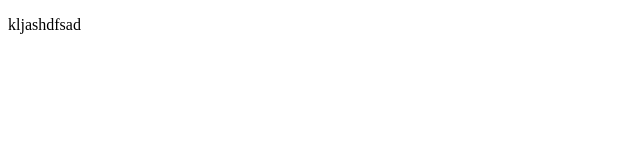
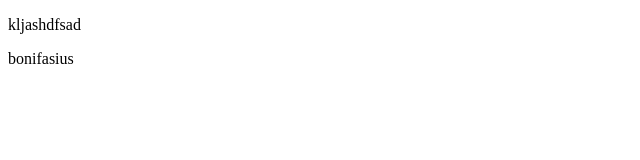
Before and after one commit to bonidandy/access, a plain HTML site: page index.html in a window 1280 px wide. Shown: the full height of the page, 0-640 px from the left. Drawn offline with Linux system fonts and the light colour scheme.

Commit message:
Update index.html

```diff
--- a/index.html
+++ b/index.html
@@ -7,5 +7,6 @@
 </head>
 <body>
     <p>kljashdfsad</p>
+    bonifasius
 </body>
 </html>
```
